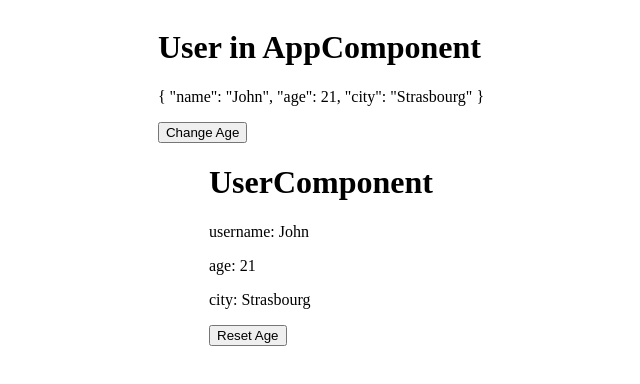
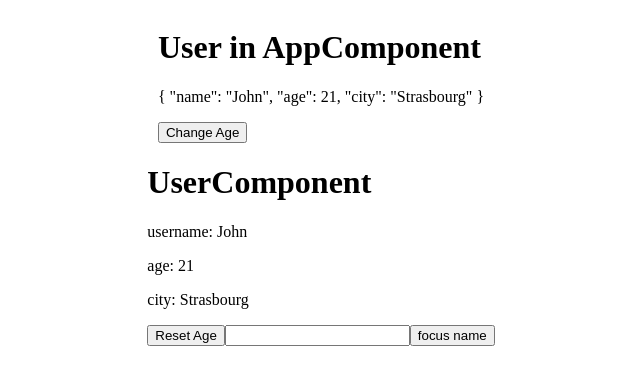
Before and after one commit to mathieugeissler/Formation_Angular-EXC, an Angular app: page / in a window 1280 px wide. Shown: the top 384 px of the page, without its empty margins (319-959 px from the left). Built offline with nearby package versions, Linux system fonts and the light colour scheme.

Commit message:
use local variable

```diff
--- a/src/app/user/user.component.html
+++ b/src/app/user/user.component.html
@@ -3,3 +3,6 @@
 <p>age: {{age}}</p>
 <p>city: {{city}}</p>
 <button (click)="resetAge()">Reset Age</button>
+
+<input #name type="text">
+<button (click)="name.focus()">focus name</button>
```
